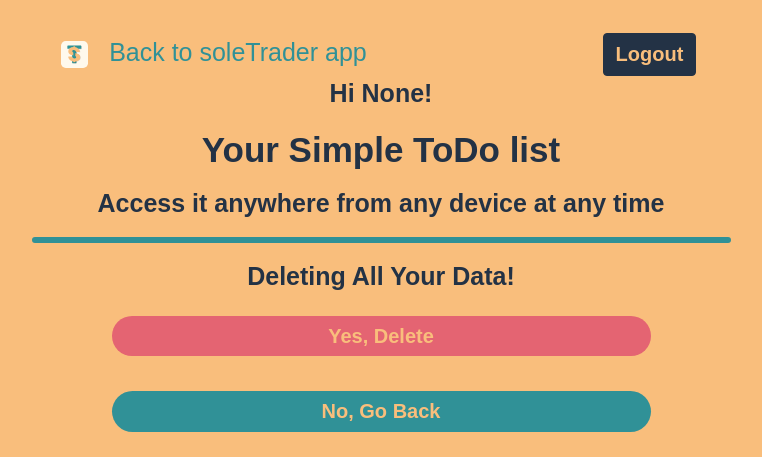
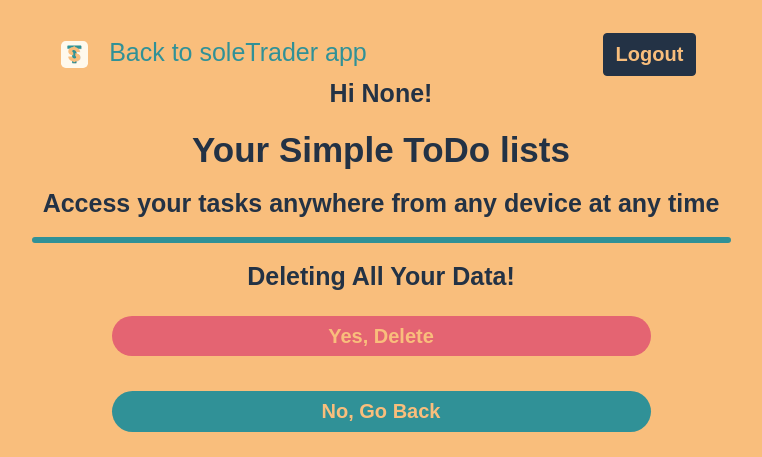
Before and after one commit to zvikasan/ToDoLists-Website-Python-Flask, a Flask app: page /delete-user-prelim in a window 1280 px wide. Shown: the top 457 px of the page, without its empty margins (259-1021 px from the left). Run offline with Flask 2, Linux system fonts and the light colour scheme; the visitor is signed in with stand-in values (Sample User, id 1); data comes from the database, SQL or seed files in the repository; some libraries are stand-ins or nearby versions.

Commit message:
small interface tweaks

```diff
--- a/templates/add_task.html
+++ b/templates/add_task.html
@@ -5,7 +5,7 @@
       href="{{url_for('.static', filename='css/styles.css')}}">
 <div class="main-title text-center">
     <div class="container">
-  <h1 >Your Simple ToDo list</h1>
+  <h1 >Your Simple ToDo lists</h1>
   <h2 >{{ task_list_name }}</h2>
 
   </div>
--- a/templates/delete_user.html
+++ b/templates/delete_user.html
@@ -3,8 +3,8 @@
 
 <div class="main-title text-center">
     <div class="container">
-  <h1 >Your Simple ToDo list</h1>
-  <h2 >Access it anywhere from any device at any time</h2>
+  <h1 >Your Simple ToDo lists</h1>
+  <h2 >Access your tasks anywhere from any device at any time</h2>
         {% with messages = get_flashed_messages() %}
   {% if messages %}
     <ul class=flashes>
--- a/templates/index.html
+++ b/templates/index.html
@@ -3,7 +3,7 @@
 
 <div class="main-title text-center">
     <div class="container">
-  <h1 >Your Simple ToDo list</h1>
+  <h1 >Your Simple ToDo lists</h1>
   <h2 >Access it anywhere from any device at any time</h2>
         {% with messages = get_flashed_messages() %}
   {% if messages %}
@@ -17,7 +17,7 @@
 
   <hr>
     {% if current_user.is_authenticated: %}
-        <h2>My Task Lists</h2>
+        <h2>My Lists</h2>
         <table class="tasklists-table">
         {% for taskList in task_lists %}
             <tr>
--- a/templates/login.html
+++ b/templates/login.html
@@ -4,7 +4,7 @@
 {% block content %}
 <div class="main-title text-center">
     <div class="container">
-  <h1 >️Your Simple ToDo list</h1>
+  <h1 >️Your Simple ToDo lists</h1>
   <h2 >Login to see and manage your tasks</h2>
   <hr>
 
--- a/templates/register.html
+++ b/templates/register.html
@@ -4,8 +4,8 @@
 {% block content %}
 <div class="main-title text-center">
     <div class="container">
-  <h1 >️Your Simple ToDo list</h1>
-  <h2 >Register to be able to save your task list</h2>
+  <h1 >️Your Simple ToDo lists</h1>
+  <h2 >Register to be able to save your lists</h2>
   <hr>
 
 </div>
```
